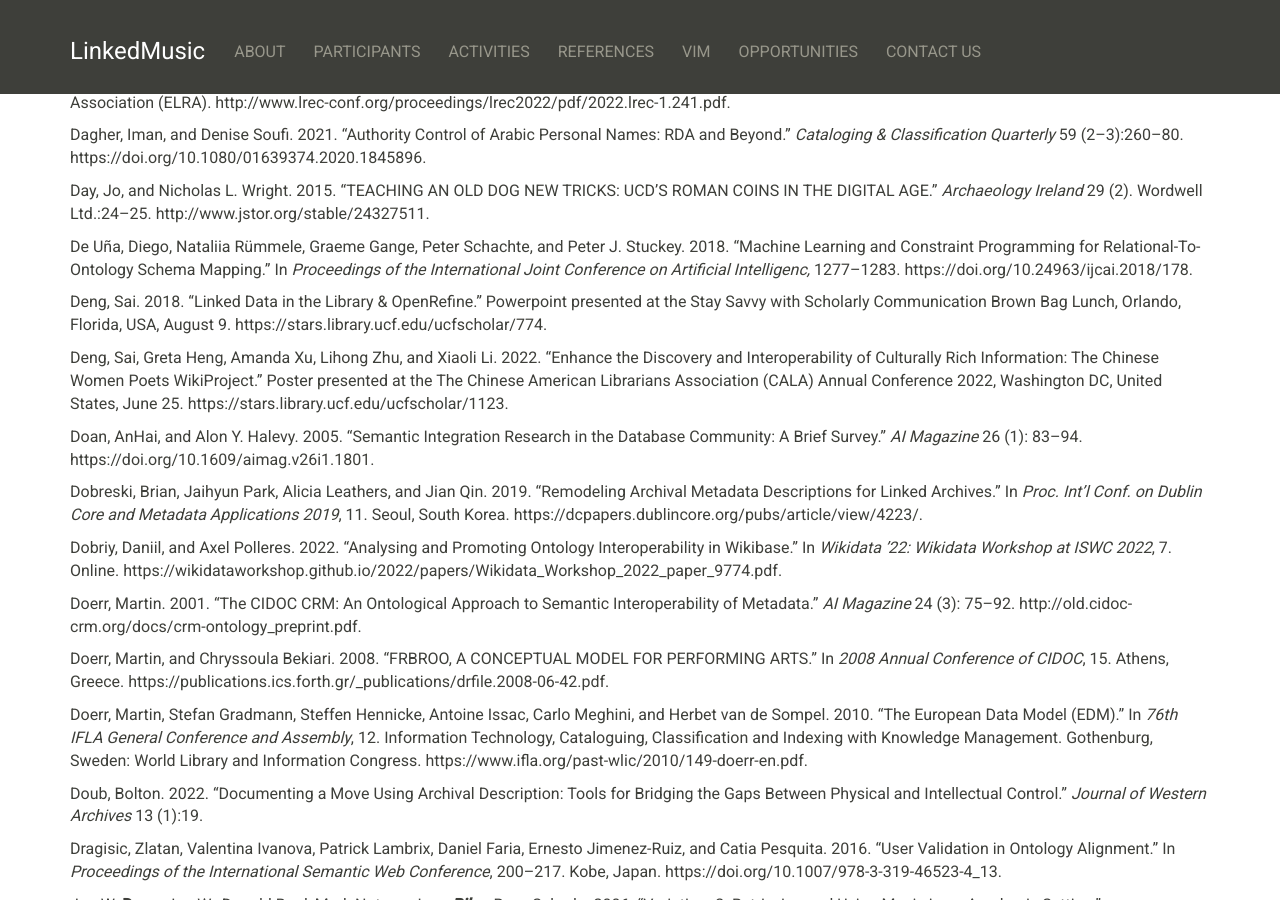
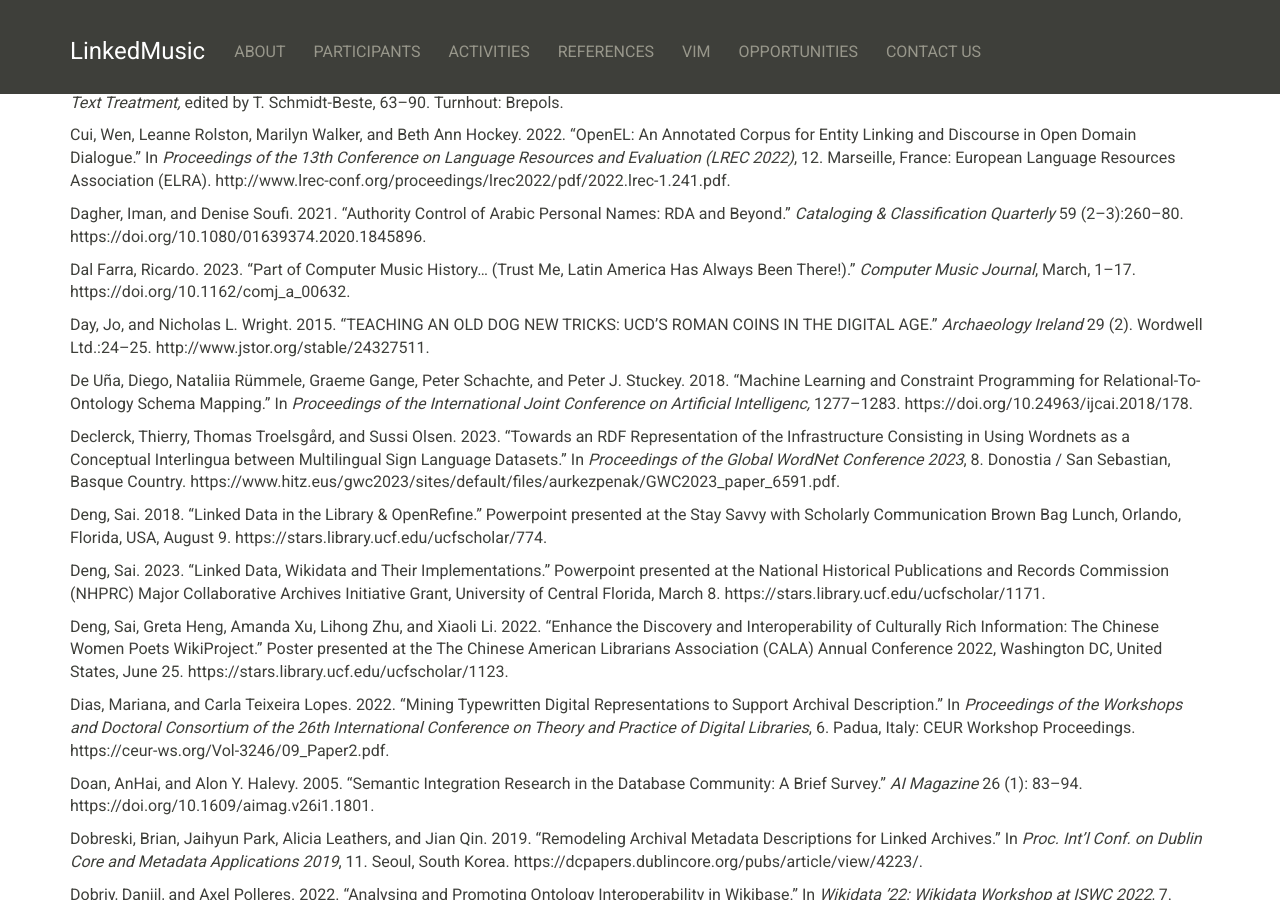
Before and after one commit to DDMAL/linkedmusic-website, a Jekyll site: the page built from references.md, in a window 1280 px wide and 900 px high, scrolled down 3399 px. Built offline with Jekyll 4.4.1, drawn with Linux system fonts in a browser that asks for light colours; nearby versions of some CDN libraries; some of the changed text lies outside the part shown.

Commit message:
updating ref april

```diff
--- a/references.md
+++ b/references.md
@@ -51,6 +51,8 @@ Aslanidi, Maria, Aris Bazmadelis, and Arsinoi Ioannidou. 2021. “Faceted Vocabu
 Aslanidi, Maria, Ioannis Papadakis, and Michalis Stefanidakis. 2018. “Name and Title Authorities in the Music Domain: Alignment of UNIMARC Authorities Format with RDA.” *Cataloging & Classification Quarterly* 56 (4):354–73. https://doi.org/10.1080/01639374.2018.1423596.
 
 Atarashi, Ray, Takuro Sone, Yu Komohara, Manabu Tsukada, Takashi Kasuya, Hiraku Okumura, Masahiro Ikeda, and Hiroshi Esaki. 2018. “The Software Defined Media Ontology for Music Events.” In *Proceedings of the 1st International Workshop on Semantic Applications for Audio and Music*, 15–23. Monterey CA USA: ACM. https://doi.org/10.1145/3243907.3243915.
+
+Ayala, Brenda Reyes, Qiufeng Du, and Juyi Han. 2022. “Detecting Content Drift on the Web Using Web Archives and Textual Similarity.” In *Proceedings of the Workshops and Doctoral Consortium of the 26th International Conference on Theory and Practice of Digital Libraries*, 9. Padua, Italy: CEUR Workshop Proceedings. https://ceur-ws.org/Vol-3246/10_Paper3.pdf.
 
 Baca, Murtha. 2003. “Practical Issues in Applying Metadata Schemas and Controlled Vocabularies to Cultural Heritage Information.” *Cataloging & Classification Quarterly* 36 (3–4):47–55. https://doi.org/10.1300/J104v36n03_05.
 
@@ -147,6 +149,8 @@ Cui, Wen, Leanne Rolston, Marilyn Walker, and Beth Ann Hockey. 2022. “OpenEL:
 
 Dagher, Iman, and Denise Soufi. 2021. “Authority Control of Arabic Personal Names: RDA and Beyond.” *Cataloging & Classification Quarterly* 59 (2–3):260–80. https://doi.org/10.1080/01639374.2020.1845896.
 
+Dal Farra, Ricardo. 2023. “Part of Computer Music History… (Trust Me, Latin America Has Always Been There!).” *Computer Music Journal*, March, 1–17. https://doi.org/10.1162/comj_a_00632.
+
 Day, Jo, and Nicholas L. Wright. 2015. “TEACHING AN OLD DOG NEW TRICKS: UCD’S ROMAN COINS IN THE DIGITAL AGE.” *Archaeology Ireland* 29 (2). Wordwell Ltd.:24–25. http://www.jstor.org/stable/24327511.
 
 De Uña, Diego, Nataliia Rümmele, Graeme Gange, Peter Schachte, and Peter
@@ -154,9 +158,15 @@ J. Stuckey. 2018. "Machine Learning and Constraint Programming for
 Relational-To-Ontology Schema Mapping." In *Proceedings of the
 International Joint Conference on Artificial Intelligenc,* 1277--1283. https://doi.org/10.24963/ijcai.2018/178.
 
+Declerck, Thierry, Thomas Troelsgård, and Sussi Olsen. 2023. “Towards an RDF Representation of the Infrastructure Consisting in Using Wordnets as a Conceptual Interlingua between Multilingual Sign Language Datasets.” In *Proceedings of the Global WordNet Conference 2023*, 8. Donostia / San Sebastian, Basque Country. https://www.hitz.eus/gwc2023/sites/default/files/aurkezpenak/GWC2023_paper_6591.pdf.
+
 Deng, Sai. 2018. “Linked Data in the Library & OpenRefine.” Powerpoint presented at the Stay Savvy with Scholarly Communication Brown Bag Lunch, Orlando, Florida, USA, August 9. https://stars.library.ucf.edu/ucfscholar/774.
 
+Deng, Sai. 2023. “Linked Data, Wikidata and Their Implementations.” Powerpoint presented at the National Historical Publications and Records Commission (NHPRC) Major Collaborative Archives Initiative Grant, University of Central Florida, March 8. https://stars.library.ucf.edu/ucfscholar/1171.
+
 Deng, Sai, Greta Heng, Amanda Xu, Lihong Zhu, and Xiaoli Li. 2022. “Enhance the Discovery and Interoperability of Culturally Rich Information: The Chinese Women Poets WikiProject.” Poster presented at the The Chinese American Librarians Association (CALA) Annual Conference 2022, Washington DC, United States, June 25. https://stars.library.ucf.edu/ucfscholar/1123.
+
+Dias, Mariana, and Carla Teixeira Lopes. 2022. “Mining Typewritten Digital Representations to Support Archival Description.” In *Proceedings of the Workshops and Doctoral Consortium of the 26th International Conference on Theory and Practice of Digital Libraries*, 6. Padua, Italy: CEUR Workshop Proceedings. https://ceur-ws.org/Vol-3246/09_Paper2.pdf.
 
 Doan, AnHai, and Alon Y. Halevy. 2005. "Semantic Integration Research in
 the Database Community: A Brief Survey." *AI Magazine* 26 (1): 83--94. https://doi.org/10.1609/aimag.v26i1.1801.
@@ -445,6 +455,8 @@ Mountantonakis, Michalis, and Yannis Tzitzikas. 2022. “How Your Cultural Datas
 
 Musen, Mark A. 2015. “The Protégé Project: A Look Back and a Look Forward.” *AI Matters* 1 (4):4–12. https://doi.org/10.1145/2757001.2757003.
 
+Nunes, Sérgio, Tiago Silva, Cláudia Martins, and Rita Peixoto. 2022. “EPISA Platform: A Technical Infrastructure to Support Linked Data in Archival Management.” In *Proceedings of the Workshops and Doctoral Consortium of the 26th International Conference on Theory and Practice of Digital Libraries*, 11. Padua, Italy: CEUR Workshop Proceedings. https://ceur-ws.org/Vol-3246/11_Paper4.pdf.
+
 Nurmikko-Fuller, Terhi, Alan Dix, David M. Weigl, and Kevin R. Page. 2016. “In Collaboration with In Concert: Reflecting a Digital Library as Linked Data for Performance Ephemera.” In *Proceedings of the 3rd International Workshop on Digital Libraries for Musicology*, 17–24. New York, NY, USA: ACM. https://doi.org/10.1145/2970044.2970049.
 
 ***Page***. 2017. "Publishing Musicology using Multimedia Digital
@@ -509,6 +521,8 @@ Reid, Geneviève, and Renée Sieber. 2020. “Do Geospatial Ontologies Perpetuat
 
 Ronzino, Paola, Nicola Amico, and Franco Niccolucci. 2011. “Assessment and Comparison of Metadata Schemas for Architectural Heritage.” In *Proceedings of CIPA Symposium* 23, 8. Prauge, Czech Republic. https://www.conferencepartners.cz/cipa/proceedings/pdfs/C-3/Niccolucci.pdf.
 
+Rosso, Nadia. 2022. “The Digital Library DigilibLT (Short Paper).” In *Proceedings of the Workshops and Doctoral Consortium of the 26th International Conference on Theory and Practice of Digital Libraries*, 7. Padua, Italy: CEUR Workshop Proceedings. https://ceur-ws.org/Vol-3246/02_paper-6317.pdf.
+
 Sandberg, Jane, ed. 2019. *Ethical Questions in Name Authority Control*. 1st ed. Sacramento, CA, United States: Library Juice Press. https://litwinbooks.com/books/ethical-questions-in-name-authority-control/.
 
 Sanderson, Robert. 2021. “Linked Art: Sustainable Cultural Knowledge through Linked Open Usable….” https://www.slideshare.net/azaroth42/linked-art-sustainable-cultural-knowledge-through-linked-open-usable-data.
@@ -542,6 +556,8 @@ Southwick, Silvia B. 2015. "A guide for transforming digital collections
 metadata into linked data using open source technologies." *Journal of Library Metadata* 15 (1): 1--35. https://doi.org/10.1080/19386389.2015.1007009.
 
 Stegmaier, Florian, Werner Bailer, Tobias Burger, Mario Doller, Martin Hoﬀernig, Wonsuk Lee, Veronique Malaise, et al. 2009. “How to Align Media Metadata Schemas? Design and Implementation of the Media Ontology.” In *Workshop Collocated with the 4th International Conference on Semantic and Digital Media Technologies*, 14. Graz, Austria. https://www.joanneum.at/fileadmin/user_upload/imported/uploads/tx_publicationlibrary/BAW-2009-SeMuDaTe-MAWG.pdf.
+
+Storti, Emanuele. 2022. “Towards a Knowledge Graph Representation of FAIR Music Content for Exploration and Analysis.” In *Proceedings of the Workshops and Doctoral Consortium of the 26th International Conference on Theory and Practice of Digital Libraries*, 12. Padua, Italy: CEUR Workshop Proceedings. https://ceur-ws.org/Vol-3246/04_paper-8069.pdf.
 
 Sugimoto, Shigeo, Senan Kiryakos, Chiranthi Wijesundara, Winda Monika, Tetsuya Mihara, and Mitsuharu Nagamori. 2018. “Metadata Models for Organizing Digital Archives on the Web: Metadata-Centric Projects at Tsukuba and Lessons Learned.” In *International Conference on Dublin Core and Metadata Applications*, 95–105. Porto, Portugal. https://dcpapers.dublincore.org/pubs/article/view/3968.
 
```
